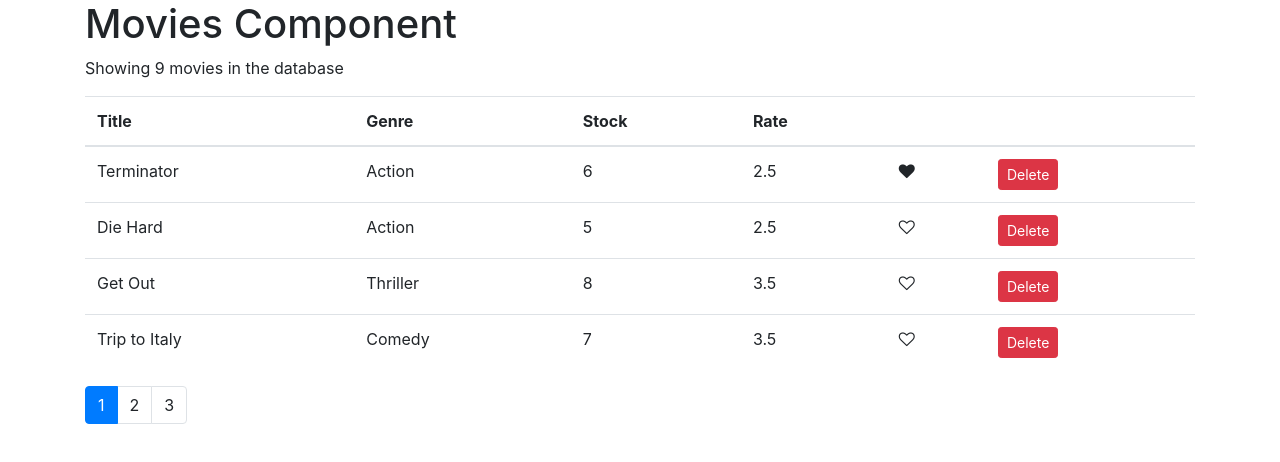
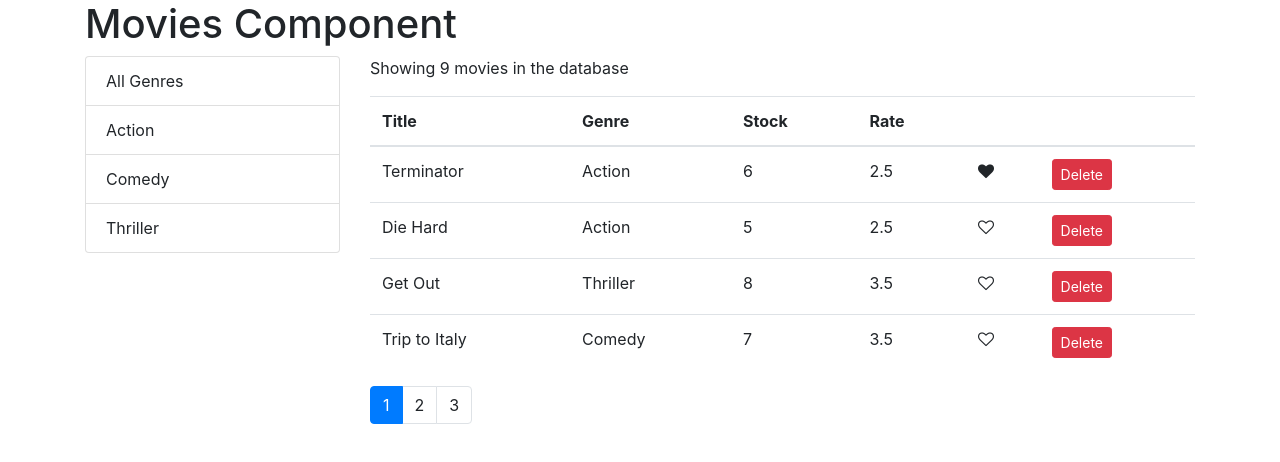
Before and after one commit to roopamdeep/React-Movieflix, a React (Create React App) app: page / in a window 1280 px wide. Shown: the top 462 px of the page. Built offline with nearby package versions, Linux system fonts and the light colour scheme.

Commit message:
added list group component for filtering list of movies

```diff
--- /dev/null
+++ b/src/components/common/listGroup.jsx
@@ -0,0 +1,18 @@
+import React, { Component } from 'react';
+const ListGroup = (props) => {
+    const {items, onItemSelect, textProperty, valueProperty,selectedItem} = props
+
+
+    return (
+        <ul className="list-group">
+            {items.map(item  => <li key={item[valueProperty]} className={item === selectedItem ? "list-group-item active" :"list-group-item" } onClick={()=> onItemSelect(item)}>{item[textProperty]}</li>)}
+
+        </ul>
+    );
+}
+ListGroup.defaultProps = {
+    textProperty:"name",
+    valueProperty:"_id"
+}
+
+export default ListGroup;
--- a/src/components/movies.jsx
+++ b/src/components/movies.jsx
@@ -3,8 +3,14 @@
 import Like from "../components/common/like";
 import Pagination from "../components/common/pagination";
 import { paginate } from "../utils/paginate";
+import ListGroup from '../components/common/listGroup'
+import { getGenres } from "../services/fakeGenreService";
 class Movies extends Component {
-  state = { movies: getMovies(), pageSize: 4, currentPage: 1 };
+  state = { movies: [], pageSize: 4, currentPage: 1 ,genres:[]};
+  componentDidMount(){
+    const genres = [{name:'All Genres'},...getGenres()]
+    this.setState({movies:getMovies(),genres})
+   }
   handleDelete = (movie) => {
     const movies = this.state.movies.filter((m) => m._id !== movie._id);
     this.setState({ movies: movies });
@@ -20,17 +26,30 @@
   handlePageChange = (page) => {
     this.setState({ currentPage: page });
   };
+  handleGenreSelect = genre =>{
+    this.setState({selectedGenre:genre, currentPage:1})
+
+  }
+
   render() {
     const { length: count } = this.state.movies;
-    const { pageSize, currentPage, movies: allMovies } = this.state;
+    const { pageSize, currentPage, movies: allMovies,selectedGenre } = this.state;
     if (count === 0) return <p>There are no movies in the database</p>;
-    const movies = paginate(allMovies, currentPage, pageSize);
+    const filtered = selectedGenre && selectedGenre._id ? allMovies.filter(m => m.genre._id === selectedGenre._id) : allMovies;
+    const movies = paginate(filtered, currentPage, pageSize);
     // console.log(allMovies);
     // console.log(movies);
 
     return (
-      <React.Fragment>
-        <p>Showing {count} movies in the database</p>
+      <div className='row'>
+        <div className='col-3'>
+          <ListGroup
+          items={this.state.genres}
+          selectedItem={this.state.selectedGenre}
+           onItemSelect={this.handleGenreSelect}/>
+          </div>
+          <div className='col'>
+          <p>Showing {filtered.length} movies in the database</p>
         <table className="table">
           <thead>
             <tr>
@@ -68,12 +87,15 @@
           </tbody>
         </table>
         <Pagination
-          itemsCount={count}
+          itemsCount={filtered.length}
           pageSize={pageSize}
           onPageChange={this.handlePageChange}
           currentPage={currentPage}
         />
-      </React.Fragment>
+
+        </div>
+
+      </div>
     );
   }
 }
```
